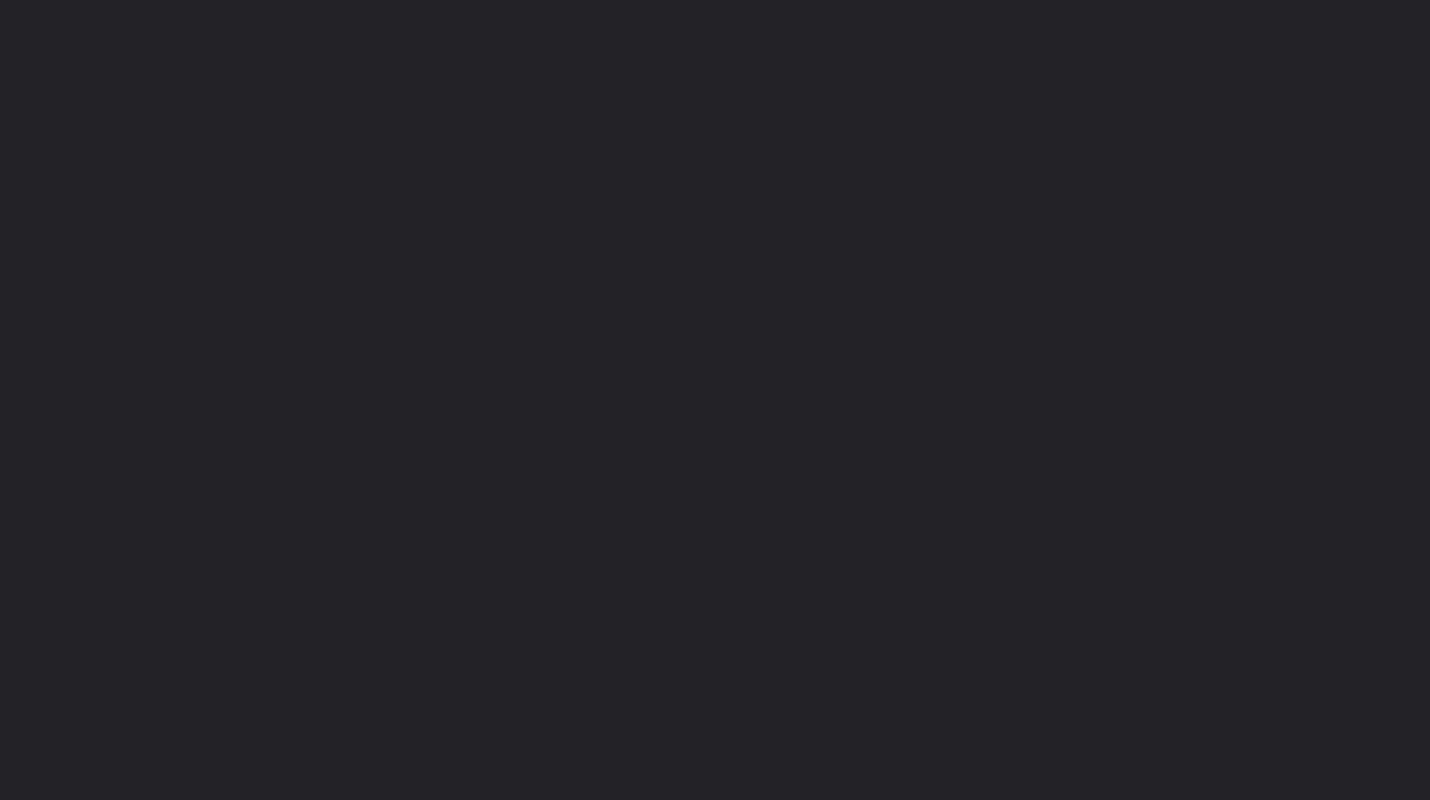
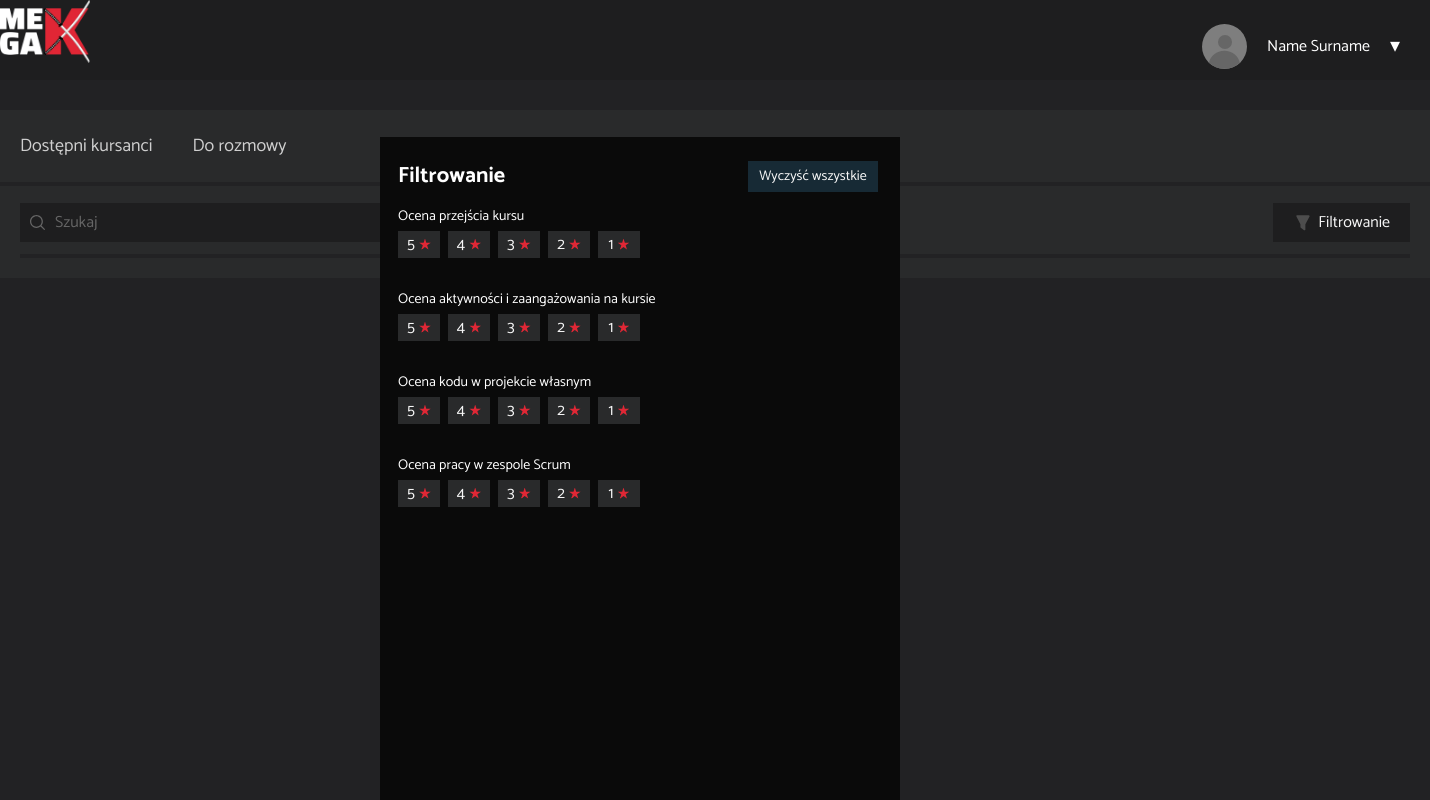
Before and after one commit to obrebskim/megakhh17-fe, a React (Create React App) app: page /students/filter in a window 1280 px wide. Before the commit this address had no page. Shown: the top 800 px of the page, 1430 px wide, since content can reach past the window. Built offline with nearby package versions, Linux system fonts and the light colour scheme.

Commit message:
Added new path 'filter' for testing FilterForm, FilterForm, Evaluation and Preference components.

```diff
--- a/src/App.tsx
+++ b/src/App.tsx
@@ -6,6 +6,7 @@ import Login from "./Pages/Login/Login";
 import Students from "./Pages/Students/Students";
 import TalkReservation from "./Components/StudentsList/TalkReservation/TalkReservation";
 import AvailableStudents from "./Components/StudentsList/AvailableStudents/AvailableStudents";
+import FilterForm from "./Components/FilterForm/FilterForm";
 
 const Container = styled.main`
   width: 100%;
@@ -22,6 +23,7 @@ function App() {
         <Route path="students" element={<Students />}>
           <Route path="list" element={<AvailableStudents />} />
           <Route path="talk-reservation" element={<TalkReservation />} />
+          <Route path="filter" element={<FilterForm />} />
         </Route>
         <Route path="curiculum-vitae/:id" element={<CuriculumVitae />} />
       </Routes>
--- /dev/null
+++ b/src/Components/Common/Evaluation/EvaluationBlock.tsx
@@ -0,0 +1,38 @@
+import React from "react";
+import styled from "styled-components";
+import EvaluationUnit from "./EvaluationUnit";
+
+const Container = styled.div`
+  display: flex;
+  justify-content: space-between;
+  width: 242px;
+  height: 57px;
+  margin-left: 18px;
+`;
+
+const Title = styled.span`
+  display: block;
+  height: 23px;
+  margin: 0 0 3px 18px;
+  text-align: left;
+  font-size: 14px;
+`;
+
+interface Props {
+  text: string;
+}
+
+export default function EvaluationBlock({ text }: Props) {
+  return (
+    <>
+      <Title>{text}</Title>
+      <Container>
+        <EvaluationUnit number={5} />
+        <EvaluationUnit number={4} />
+        <EvaluationUnit number={3} />
+        <EvaluationUnit number={2} />
+        <EvaluationUnit number={1} />
+      </Container>
+    </>
+  );
+}
--- /dev/null
+++ b/src/Components/Common/Evaluation/EvaluationUnit.tsx
@@ -0,0 +1,53 @@
+import React from "react";
+import styled from "styled-components";
+
+const Container = styled.div`
+  display: flex;
+  align-items: center;
+  justify-content: center;
+  width: 42px;
+  height: 27px;
+  margin-bottom: 20px;
+  background-color: var(--secondaryDark);
+  cursor: pointer;
+  & .evaluation-value {
+    color: var(--fontColor);
+    margin-right: 4px;
+  }
+  & .star {
+    display: block;
+    width: 12px;
+    height: 12px;
+    color: var(--buttonColor);
+    background-color: var(--buttonColor);
+    clip-path: polygon(
+      50% 0%,
+      61% 35%,
+      98% 35%,
+      68% 57%,
+      79% 91%,
+      50% 70%,
+      21% 91%,
+      32% 57%,
+      2% 35%,
+      39% 35%
+    );
+  }
+`;
+
+interface Props {
+  number: number;
+}
+
+export default function EvaluationUnit({ number }: Props) {
+  const handleSelectEvaluation = (e: any) => {
+    console.log(e.target.innerText);
+  };
+
+  return (
+    <Container onClick={handleSelectEvaluation}>
+      <span className="evaluation-value">{number}</span>
+      <span className="star">{number}</span>
+    </Container>
+  );
+}
--- /dev/null
+++ b/src/Components/FilterForm/FilterForm.tsx
@@ -0,0 +1,55 @@
+import React from "react";
+import styled from "styled-components";
+import Button from "../Common/Button/Button";
+import EvaluationBlock from "../Common/Evaluation/EvaluationBlock";
+
+const Container = styled.div`
+  position: absolute;
+  top: 137px;
+  left: 50%;
+  transform: translateX(-50%);
+  width: 520px;
+  height: 806px;
+  background-color: var(--filterBackground);
+  & .title {
+    display: block;
+    width: 107px;
+    margin: 21px 0 11px 18px;
+    text-align: left;
+    font-size: 22px;
+    font-weight: bold;
+  }
+  & Button {
+    position: absolute;
+    top: 24px;
+    right: 22px;
+    width: 130px;
+    height: 31px;
+    padding: 4px 10px;
+    font-size: 14px;
+    cursor: pointer;
+  }
+`;
+
+const Header = styled.header``;
+
+const Form = styled.form``;
+
+export default function FilterForm() {
+  //  const [courseCompletionEvaluation, setCourseCompletionEvaluation] = useState<number>(0);
+
+  return (
+    <Container>
+      <Header>
+        <span className="title">Filtrowanie</span>
+        <Button text="Wyczyść wszystkie" color="#172A35" />
+      </Header>
+      <Form>
+        <EvaluationBlock text="Ocena przejścia kursu" />
+        <EvaluationBlock text="Ocena aktywności i zaangażowania na kursie" />
+        <EvaluationBlock text="Ocena kodu w projekcie własnym" />
+        <EvaluationBlock text="Ocena pracy w zespole Scrum" />
+      </Form>
+    </Container>
+  );
+}
```
Also changed, not shown: src/Components/Common/Preference/WorkplacePreference.tsx (added, +23 -0 lines).
